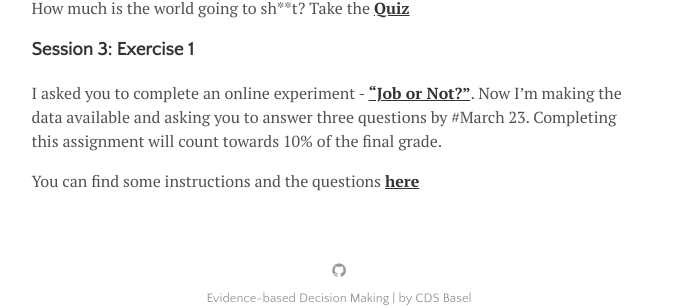
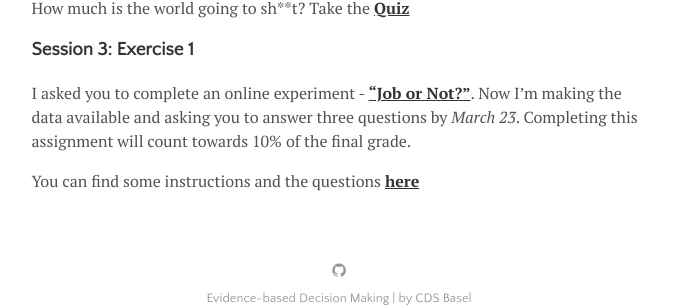
Before and after one commit to matarui/evidencebaseddm, a Jekyll site: the page built from menu/projects.md, in a window 1280 px wide. Shown: the part 255-563 px from the top of the page, without its empty margins (301-974 px from the left). Built offline with Jekyll 4.4.1, drawn with Linux system fonts in a browser that asks for light colours.

```diff
--- a/menu/projects.md
+++ b/menu/projects.md
@@ -9,6 +9,6 @@ How much is the world going to sh**t? Take the <a href="https://docs.google.com/
 
 ### Session 3: Exercise 1
 
-I asked you to complete an online experiment - <a href="https://evidencebaseddm.formr.org "><b>"Job or Not?"</b></a>. Now I'm making the data available and asking you to answer three questions by #March 23. Completing this assignment will count towards 10% of the final grade.
+I asked you to complete an online experiment - <a href="https://evidencebaseddm.formr.org "><b>"Job or Not?"</b></a>. Now I'm making the data available and asking you to answer three questions by *March 23*. Completing this assignment will count towards 10% of the final grade.
 
 You can find some instructions and the questions <a href="http://matarui.github.io/evidencebaseddm/assets/exercises/exercise1.html"><b>here</b></a>
```
